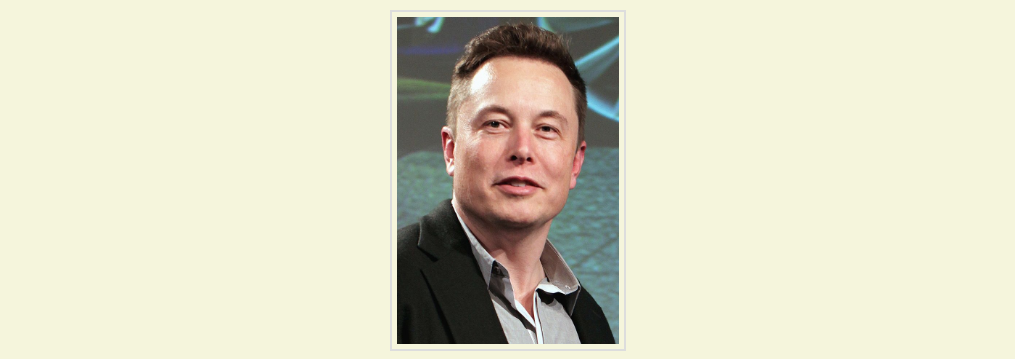
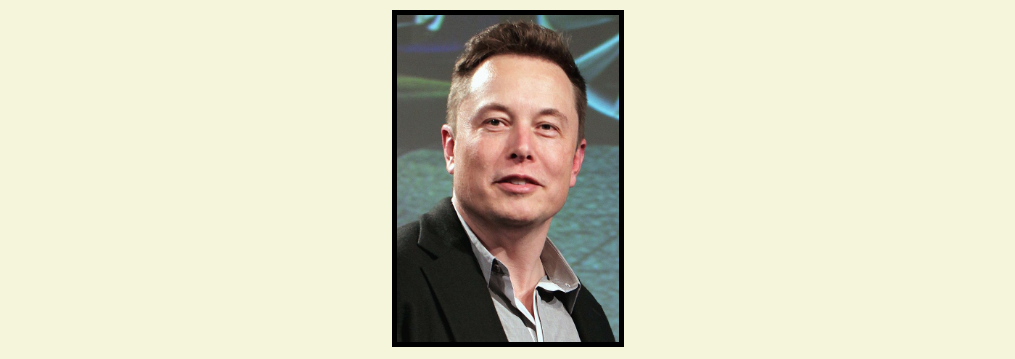
Before and after one commit to AshwanthramKL/elon-tribute-website, a plain HTML site: page index.html in a window 1280 px wide. Shown: the part 139-498 px from the top of the page, without its empty margins (132-1147 px from the left). Drawn offline with Linux system fonts and the light colour scheme; a web font is replaced by a local one.

Commit message:
modified border of image

```diff
--- a/styles.css
+++ b/styles.css
@@ -46,8 +46,9 @@ p{
 }
 
 .Big_picture{
-    border: 2px solid #ddd;
+    border: 5px solid black;
     margin: 10px auto;
+    padding: 0;
     width: auto;
     height: 327px;
     display: block;
```
